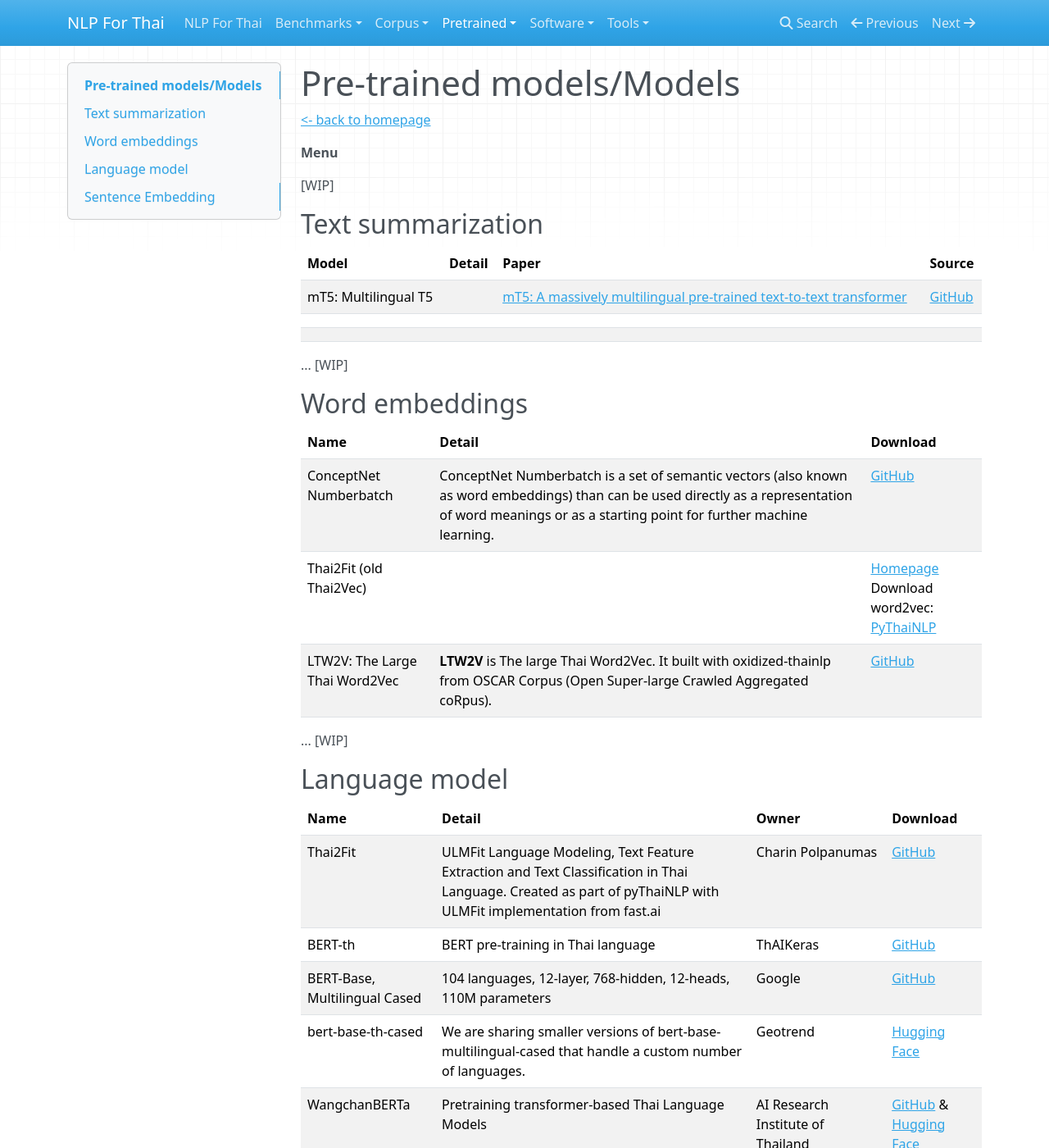
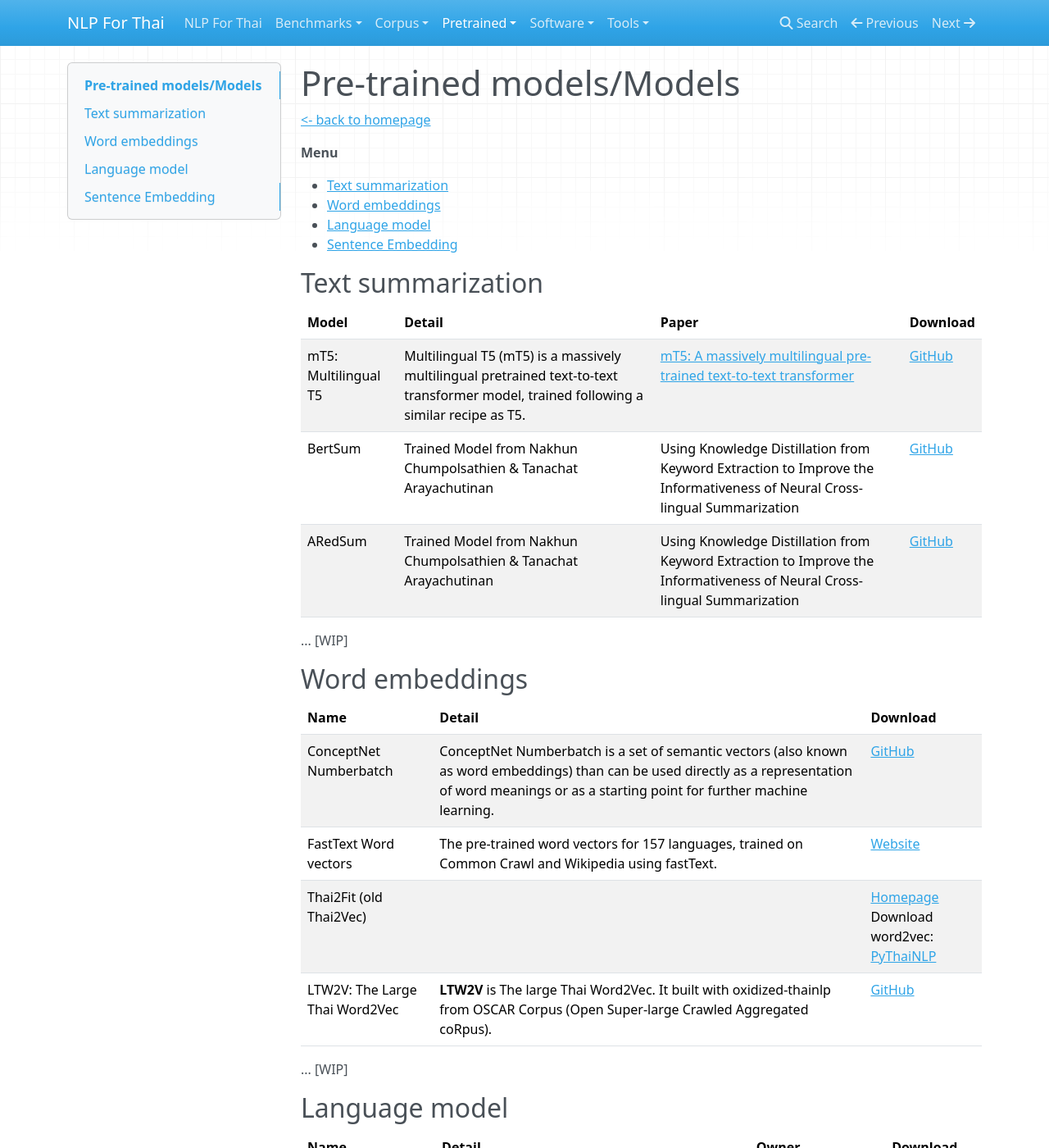
Before and after one commit to PyThaiNLP/nlpforthai.com, an MkDocs documentation site: the page built from docs/pretrained/index.md, in a window 1280 px wide and 1400 px high. Shown: the whole window at 82% size. Built offline with MkDocs 1.6.1, drawn with Linux system fonts in a browser that asks for light colours; nearby versions of some CDN libraries; some of the changed text lies outside the part shown.

Commit message:
Add data

```diff
--- a/docs/pretrained/index.md
+++ b/docs/pretrained/index.md
@@ -3,15 +3,18 @@
 
 **Menu**
 
-[WIP]
+- [Text summarization](#text-summarization)
+- [Word embeddings](#word-embeddings)
+- [Language model](#language-model)
+- [Sentence Embedding](#sentence-embedding)
 
 ## Text summarization
 
-| Model                | Detail | Paper                                                        | Source                                                       |
-| -------------------- | ------ | ------------------------------------------------------------ | ------------------------------------------------------------ |
-| mT5: Multilingual T5 |        | [mT5: A massively multilingual pre-trained text-to-text transformer](https://arxiv.org/abs/2010.11934) | [GitHub](https://github.com/google-research/multilingual-t5) |
-|                      |        |                                                              |                                                              |
-|                      |        |                                                              |                                                              |
+| Model                | Detail                                                       | Paper                                                        | Download                                                     |
+| -------------------- | ------------------------------------------------------------ | ------------------------------------------------------------ | ------------------------------------------------------------ |
+| mT5: Multilingual T5 | Multilingual T5 (mT5) is a massively multilingual pretrained text-to-text transformer model, trained following a similar recipe as T5. | [mT5: A massively multilingual pre-trained text-to-text transformer](https://arxiv.org/abs/2010.11934) | [GitHub](https://github.com/google-research/multilingual-t5) |
+| BertSum              | Trained Model from Nakhun Chumpolsathien & Tanachat Arayachutinan | Using Knowledge Distillation from Keyword Extraction to Improve the Informativeness of Neural Cross-lingual Summarization | [GitHub](https://github.com/nakhunchumpolsathien/TR-TPBS)    |
+| ARedSum              | Trained Model from Nakhun Chumpolsathien & Tanachat Arayachutinan | Using Knowledge Distillation from Keyword Extraction to Improve the Informativeness of Neural Cross-lingual Summarization | [GitHub](https://github.com/nakhunchumpolsathien/TR-TPBS)    |
 
 ... [WIP]
 
@@ -20,6 +23,7 @@
 | Name                           | Detail                                                       | Download                                                     |
 | ------------------------------ | ------------------------------------------------------------ | ------------------------------------------------------------ |
 | ConceptNet Numberbatch         | ConceptNet Numberbatch is a set of semantic vectors (also known as word embeddings) than can be used directly as a representation of word meanings or as a starting point for further machine learning. | [GitHub](https://github.com/commonsense/conceptnet-numberbatch) |
+| FastText Word vectors          | The pre-trained word vectors for 157 languages, trained on Common Crawl and Wikipedia using fastText. | [Website](https://fasttext.cc/docs/en/crawl-vectors.html)    |
 | Thai2Fit (old Thai2Vec)        |                                                              | [Homepage](https://github.com/cstorm125/thai2fit)<br />Download word2vec:  [PyThaiNLP](https://github.com/PyThaiNLP/pythainlp-corpus/releases/tag/thai2fit_wv-v0.1) |
 | LTW2V: The Large Thai Word2Vec | **LTW2V** is The large Thai Word2Vec. It built with oxidized-thainlp from OSCAR Corpus (Open Super-large Crawled Aggregated coRpus). | [GitHub](https://github.com/PyThaiNLP/large-thaiword2vec)    |
 
@@ -41,7 +45,8 @@
 
 ## Sentence Embedding
 
-| Name  | Detail                                                       | Owner    | Download                                                     |
-| ----- | ------------------------------------------------------------ | -------- | ------------------------------------------------------------ |
-| LASER | LASER Language-Agnostic SEntence Representations             | Facebook | [GitHub](https://github.com/facebookresearch/LASER)          |
-| MUSE  | Multilingual Universal Sentence Encoderfor Semantic Retrieval | Google   | [Tensorflow Hub](https://tfhub.dev/google/universal-sentence-encoder-multilingual-large/3) |
+| Name  | Detail                                                       | Paper                                                        | Owner    | Download                                                     |
+| ----- | ------------------------------------------------------------ | ------------------------------------------------------------ | -------- | ------------------------------------------------------------ |
+| LASER | LASER Language-Agnostic SEntence Representations             | [Massively Multilingual Sentence Embeddings for Zero-Shot Cross-Lingual Transfer and Beyond](https://arxiv.org/abs/1812.10464) | Facebook | [GitHub](https://github.com/facebookresearch/LASER)          |
+| MUSE  | Multilingual Universal Sentence Encoderfor Semantic Retrieval | [Multilingual Universal Sentence Encoder for Semantic Retrieval](https://arxiv.org/abs/1907.04307) | Google   | [Tensorflow Hub](https://tfhub.dev/google/universal-sentence-encoder-multilingual-large/3) |
+| LaBSE | Language-Agnostic BERT Sentence Embedding by Google AI.      | [Language-agnostic BERT Sentence Embedding](https://arxiv.org/abs/2007.01852) | Google   |                                                              |
```
Also changed, not shown: docs/corpus/index.md (+1 -0 lines), docs/software/index.md (+2 -0 lines).
